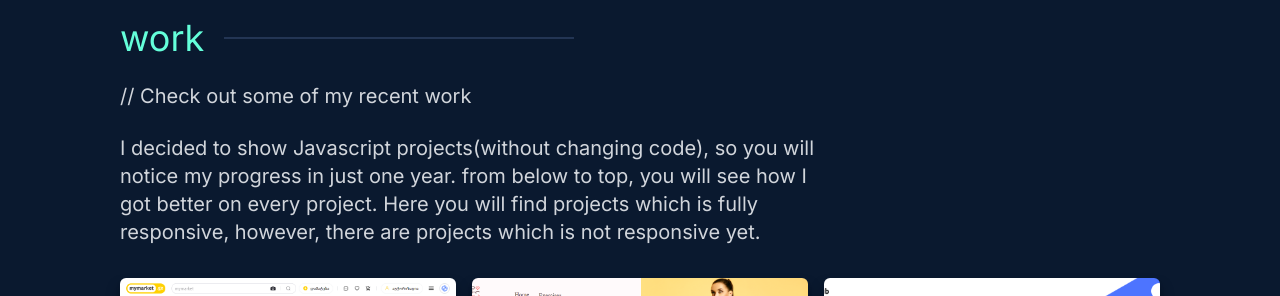
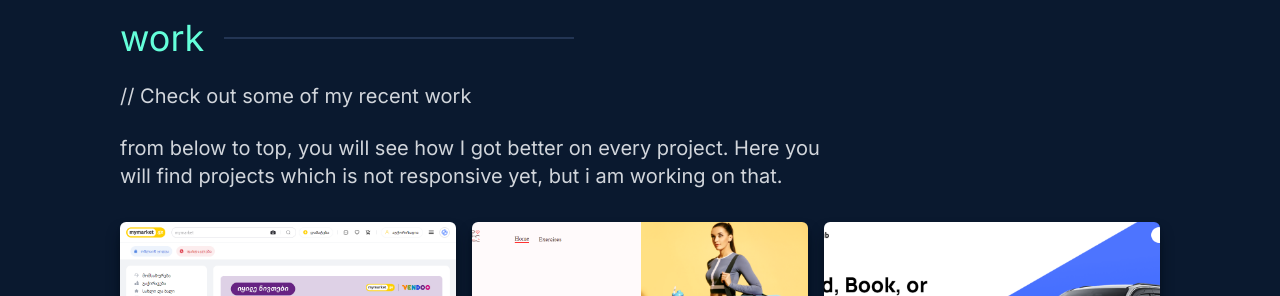
Before and after one commit to GiorgiIlariani/portfolio, a Next.js app: page / in a window 1280 px wide. Shown: the part 2800-3096 px from the top of the page. Built offline with nearby package versions, Linux system fonts and the light colour scheme.

Commit message:
change text

```diff
--- a/components/Work.tsx
+++ b/components/Work.tsx
@@ -14,11 +14,9 @@ const Work = () => {
           </div>
           <p className="py-6 text-xl">// Check out some of my recent work</p>
           <p className="text-xl max-w-[700px]">
-            I decided to show Javascript projects(without changing code), so you
-            will notice my progress in just one year. from below to top, you
-            will see how I got better on every project. Here you will find
-            projects which is fully responsive, however, there are projects
-            which is not responsive yet.
+            from below to top, you will see how I got better on every project.
+            Here you will find projects which is not responsive yet, but i am
+            working on that.
           </p>
         </div>
 
@@ -32,7 +30,7 @@ const Work = () => {
                 className="shadow-lg shadow-[#040c16] group container rounded-md
               flex justify-center text-center items-center mx-auto content-div">
                 <div className="opacity-0 group-hover:opacity-100 ">
-                  <span className="text-2xl md:text-xl font-bold text-white tracking-wider ">
+                  <span className="text-2xl md:text-xl font-bold text-white tracking-wider">
                     {item.name}
                   </span>
                   <div className="pt-8 text-center ">
```
